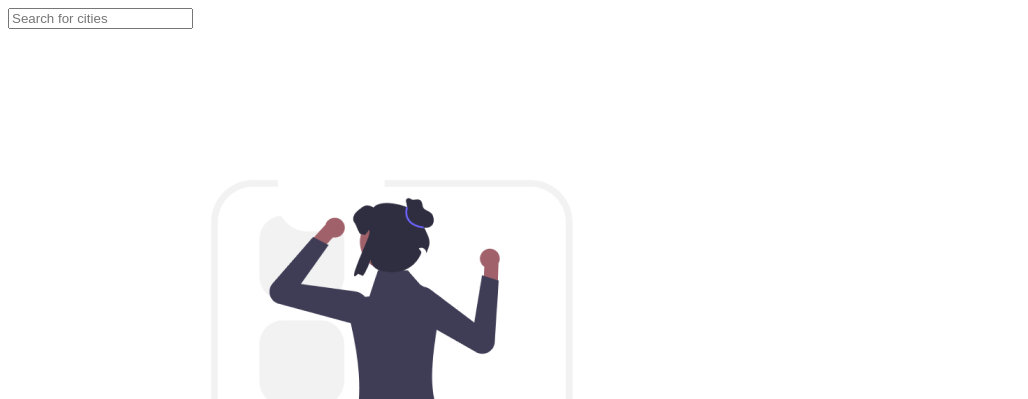
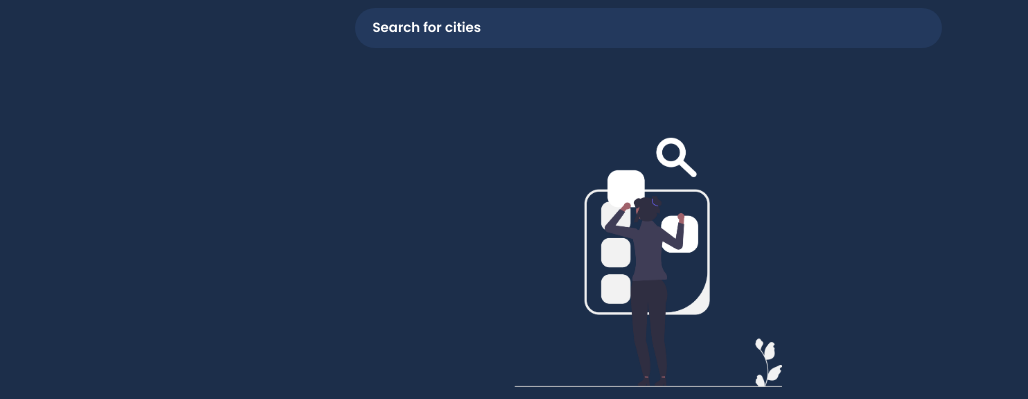
Before and after one commit to Tunmibabs/weather-app, a plain HTML site: page index.html in a window 1280 px wide. Shown: the top 399 px of the page, without its empty margins (0-1028 px from the left). Drawn offline with nearby package versions, Linux system fonts and the light colour scheme.

Commit message:
fix: CSS code break fixed plus padding added to input

```diff
--- a/index.css
+++ b/index.css
@@ -31,7 +31,7 @@ body {
   background-color: #23395d;
   width: 100%;
   padding: 10px 300px;
-  padding-left: 9px;
+  padding-left: 18px;
   border-radius: 99px;
   color: white;
   outline: none;
--- a/index.html
+++ b/index.html
@@ -8,7 +8,7 @@
       rel="stylesheet"
       href="https://fonts.googleapis.com/css2?family=Material+Symbols+Outlined:opsz,wght,FILL,GRAD@24,400,0,0"
     />
-    <link rel="stylesheet" href="style.css" />
+    <link rel="stylesheet" href="index.css" />
   </head>
   <body>
     <main class="main-container">
```
